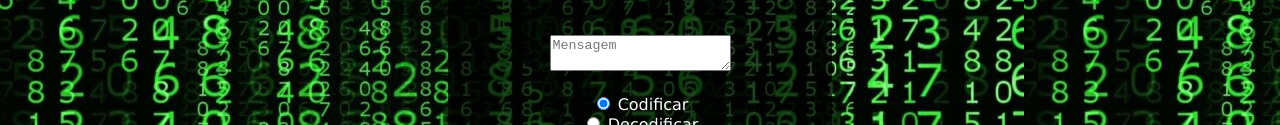
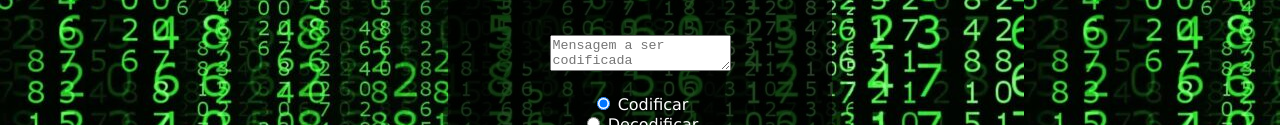
Before and after one commit to LimaKsp/pjt2, a plain HTML site: page index.html in a window 1280 px wide. Shown: the part 343-468 px from the top of the page. Drawn offline with Linux system fonts and the light colour scheme.

Commit message:
Update index.html

```diff
--- a/index.html
+++ b/index.html
@@ -33,7 +33,7 @@
                     </div>
                     <br>
                     <div>
-                        <textarea name="mensagem a ser classificada" class="a" id="mensagem" placeholder="Mensagem" required=""></textarea>
+                        <textarea name="mensagem" class="a" id="mensagem" placeholder="Mensagem a ser codificada" required=""></textarea>
                     </div>
                     <br>
                     <div>
```
